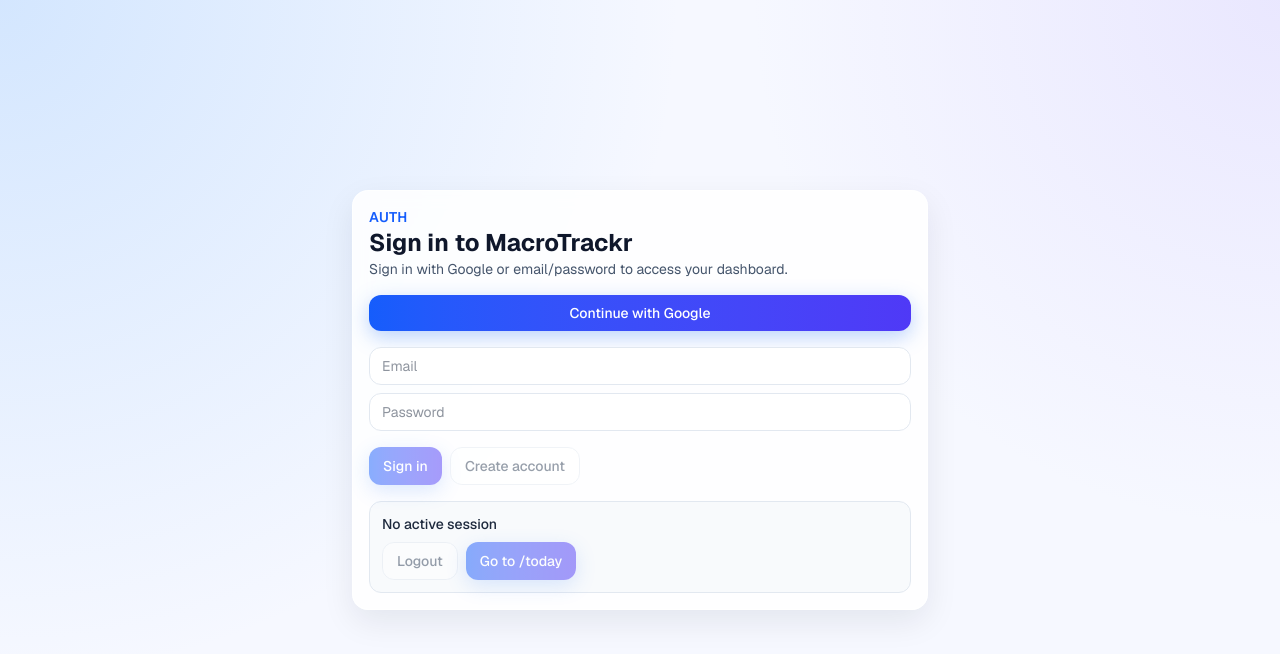
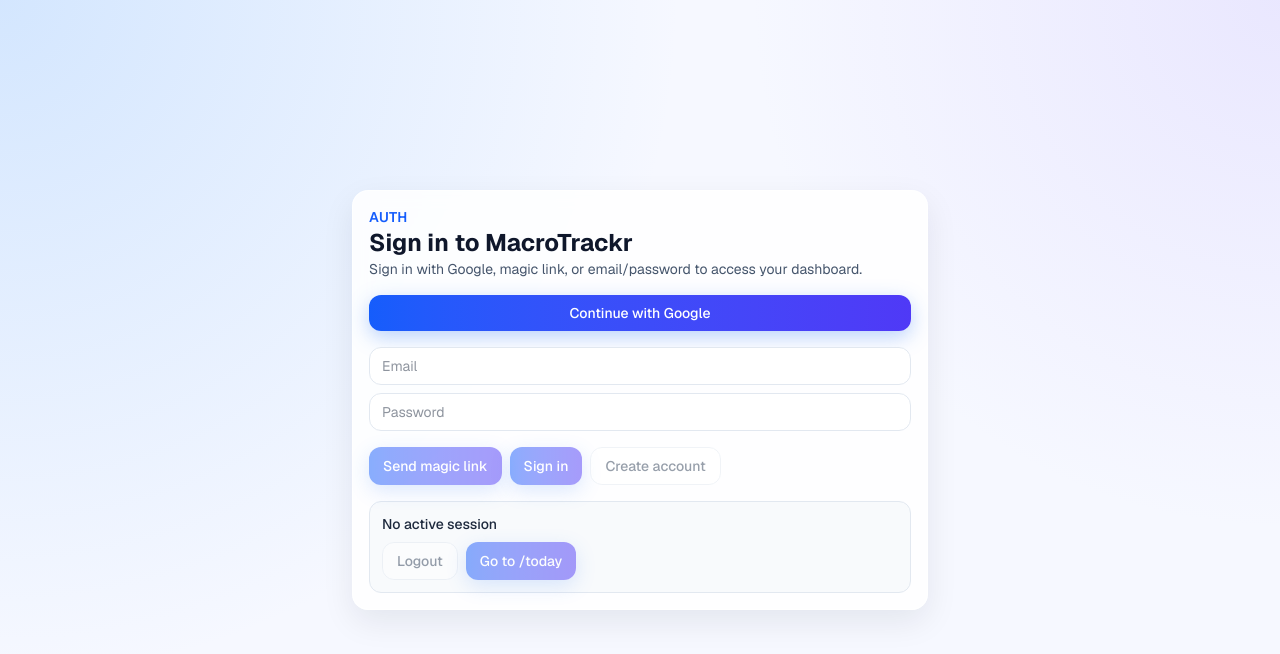
Before and after one commit to SHOOTSTV/macrotrackr, a Next.js app: page /auth in a window 1280 px wide. Shown: the top 654 px of the page. Built offline with nearby package versions, Linux system fonts and the light colour scheme; no server answers.

Commit message:
fix(auth): add embedded-browser fallback for sign-in

```diff
--- a/app/auth/page.tsx
+++ b/app/auth/page.tsx
@@ -20,6 +20,19 @@
   const [message, setMessage] = useState<string | null>(null);
   const [error, setError] = useState<string | null>(null);
   const [connectedUserId, setConnectedUserId] = useState<string | null>(null);
+
+  const isEmbeddedBrowser = useMemo(() => {
+    if (typeof window === "undefined") {
+      return false;
+    }
+
+    const userAgent = navigator.userAgent.toLowerCase();
+    const embeddedSignals = ["instagram", "telegram", "fbav", "fban", "line", "wv"];
+    const detected = embeddedSignals.some((signal) => userAgent.includes(signal));
+    const isIosStandaloneWebView = /iphone|ipad|ipod/.test(userAgent) && !userAgent.includes("safari");
+
+    return detected || isIosStandaloneWebView;
+  }, []);
 
   const authRedirectUrl = useMemo(() => {
     if (typeof window === "undefined") {
@@ -87,6 +100,30 @@
       setError(oauthError.message);
       setLoading(false);
     }
+  }
+
+  async function handleMagicLinkSignIn() {
+    setLoading(true);
+    setError(null);
+    setMessage(null);
+
+    const redirectTo = typeof window === "undefined" ? undefined : `${window.location.origin}/auth?oauth=1`;
+
+    const { error: otpError } = await supabaseBrowser.auth.signInWithOtp({
+      email,
+      options: {
+        emailRedirectTo: redirectTo,
+      },
+    });
+
+    if (otpError) {
+      setError(otpError.message);
+      setLoading(false);
+      return;
+    }
+
+    setMessage("Magic link sent. Check your email to continue.");
+    setLoading(false);
   }
 
   async function handleEmailSignIn() {
@@ -161,11 +198,18 @@
           <p className="text-sm font-semibold uppercase tracking-wide text-blue-600">Auth</p>
           <h1 className="text-2xl font-bold text-slate-900">Sign in to MacroTrackr</h1>
           <p className="text-sm text-slate-600">
-            Sign in with Google or email/password to access your dashboard.
+            Sign in with Google, magic link, or email/password to access your dashboard.
           </p>
         </div>
 
-        <Button onClick={handleGoogleSignIn} disabled={loading} className="w-full">
+        {isEmbeddedBrowser ? (
+          <div className="rounded-xl border border-amber-200 bg-amber-50 p-3 text-sm text-amber-900">
+            Google Sign-In is blocked in in-app browsers (Telegram, Instagram, etc.). Open this page in Safari or
+            Chrome to continue with Google, or use a magic link below.
+          </div>
+        ) : null}
+
+        <Button onClick={handleGoogleSignIn} disabled={loading || isEmbeddedBrowser} className="w-full">
           Continue with Google
         </Button>
 
@@ -185,6 +229,9 @@
         </div>
 
         <div className="flex flex-wrap gap-2">
+          <Button onClick={handleMagicLinkSignIn} disabled={loading || !email}>
+            Send magic link
+          </Button>
           <Button onClick={handleEmailSignIn} disabled={loading || !email || !password}>
             Sign in
           </Button>
```
